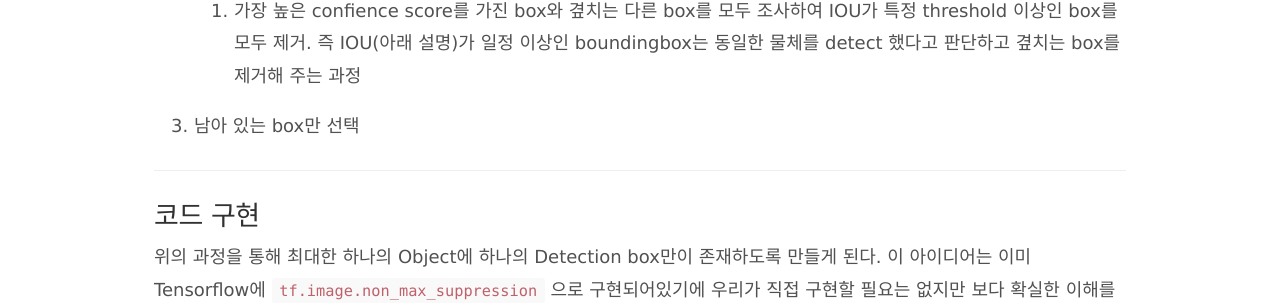
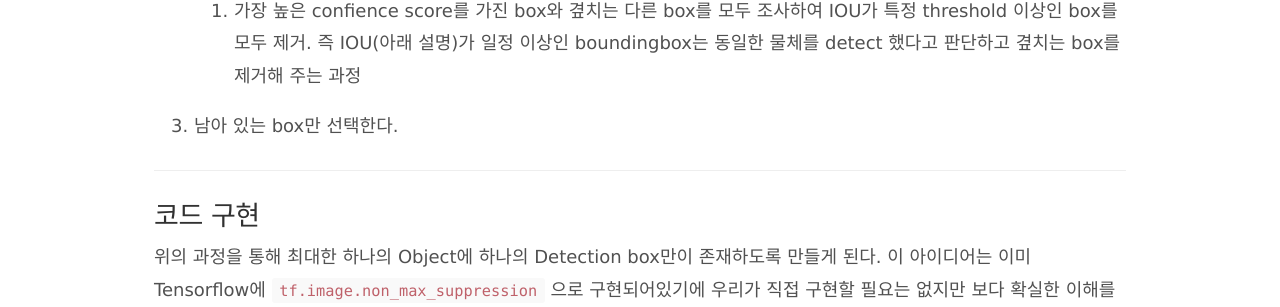
Before and after one commit to naknakLEE/naknakLEE.github.io, a Jekyll site: the page built from _posts/2021-03-08-NMS.md, in a window 1280 px wide and 900 px high, scrolled down 1417 px. Shown: the part 145-452 px from the top of the window. Built offline with Jekyll 4.4.1, drawn with Linux system fonts in a browser that asks for light colours; comment, search, counter and statistics services are not loaded.

Commit message:
NMS 포스팅 수정

```diff
--- a/_posts/2021-03-08-NMS.md
+++ b/_posts/2021-03-08-NMS.md
@@ -34,7 +34,7 @@ object detectior가 예측한 bounding box중에서 정확한 bounding box를
 1. Detected 된 bounding box 별로 Confidence threshold 이하의 bounding box는 제거한다.
 2. 가장 높은 confidence score를 가진 box 순으로 내림차순 정렬하고 아래 로직을 모든 box에 순차적으로 적용
    1. 가장 높은 confience score를 가진 box와 곂치는 다른 box를 모두 조사하여 IOU가 특정 threshold 이상인 box를 모두 제거. 즉 IOU(아래 설명)가 일정 이상인 boundingbox는 동일한 물체를 detect 했다고 판단하고 곂치는 box를 제거해 주는 과정
-3. 남아 있는 box만 선택
+3. 남아 있는 box만 선택한다.
 
 ---
 
```
